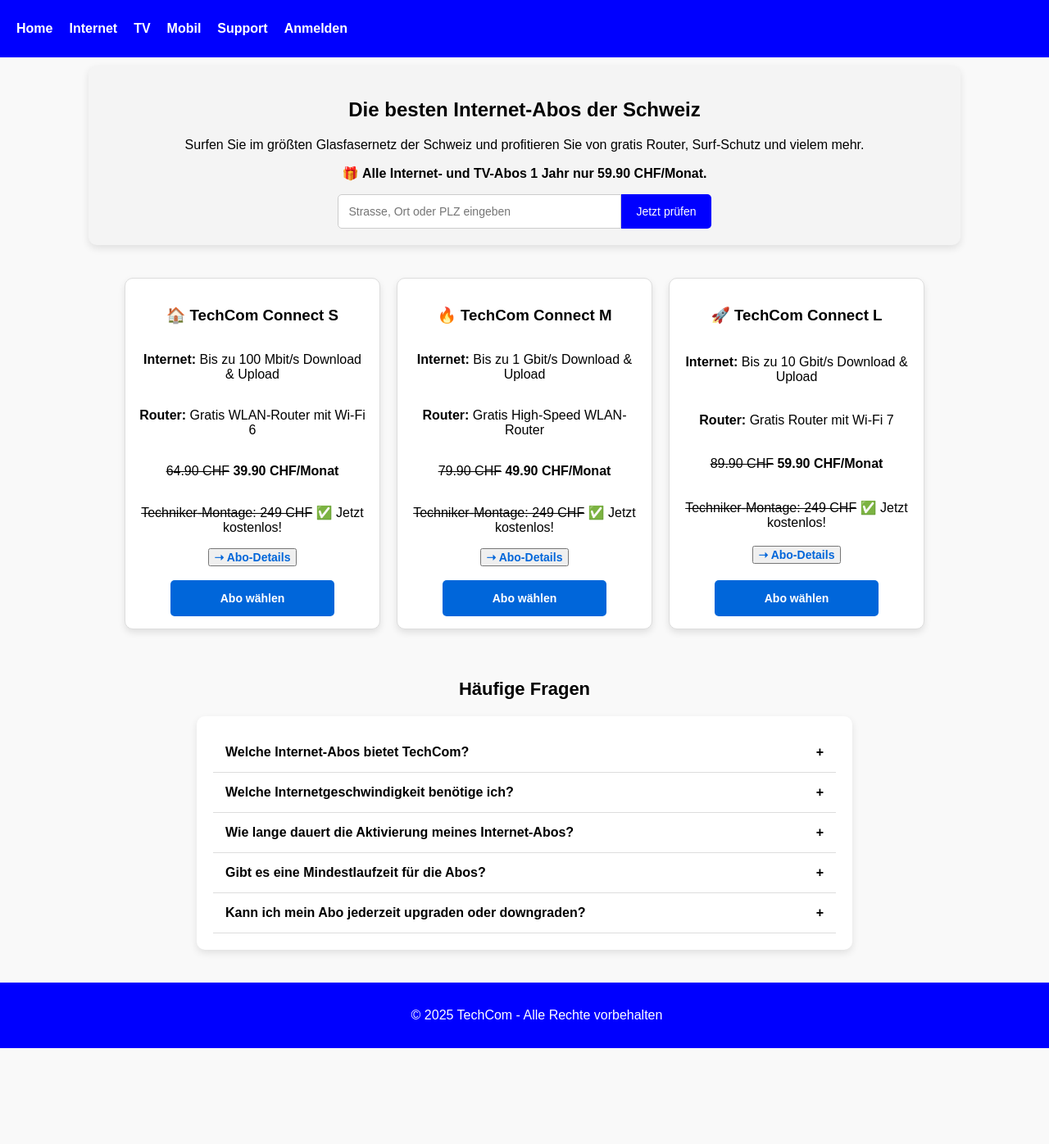
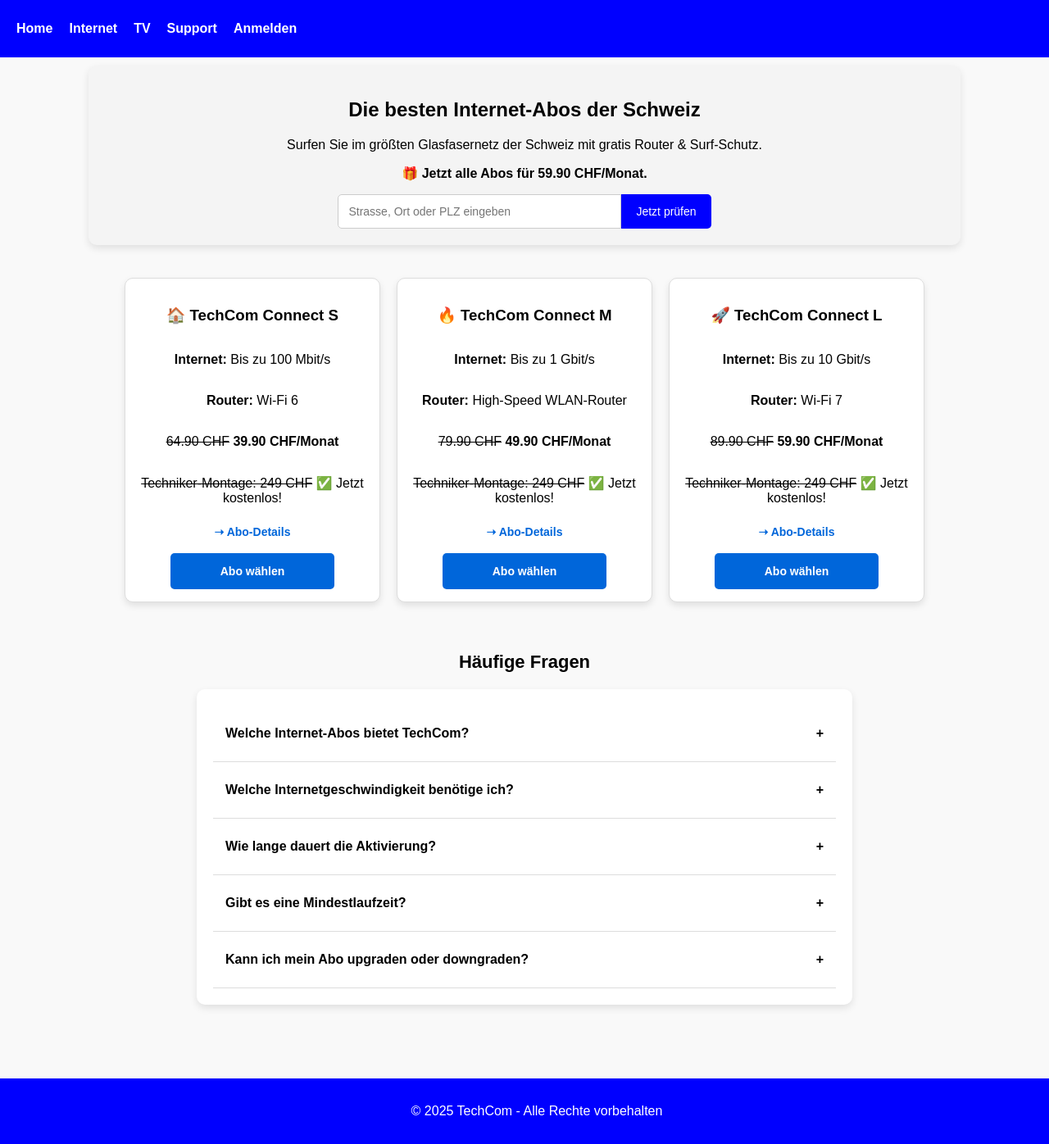
Before and after one commit to Hasancanscript/Projektarbeit_Business_Intellingence, a React (Create React App) app in the folder projektarbeit_business_intelligence/: page /internet in a window 1280 px wide. Shown: the top 1396 px of the page at 82% size. Before the commit the page ends 1279 px from the top, so only its background shows below. Built offline with nearby package versions, Linux system fonts and the light colour scheme.

Commit message:
Update 2.1

```diff
--- a/projektarbeit_business_intelligence/src/App.js
+++ b/projektarbeit_business_intelligence/src/App.js
@@ -4,14 +4,14 @@
 import LandingPage from './LandingPage';
 import ProduktePage from './ProduktePage';
 import TvPage from './TvPage';
-import InternetPage from './InternetPage';  // <- Stelle sicher, dass diese Datei existiert
+import InternetPage from './InternetPage';
 
 function App() {
   return (
     <Router>
       <Routes>
         <Route path="/" element={<LandingPage />} />
-        <Route path="/product" element={<ProduktePage />} />
+        <Route path="/produkte" element={<ProduktePage />} />
         <Route path="/tv" element={<TvPage />} />
         <Route path="/internet" element={<InternetPage />} />
       </Routes>
--- a/projektarbeit_business_intelligence/src/InternetPage.js
+++ b/projektarbeit_business_intelligence/src/InternetPage.js
@@ -1,5 +1,5 @@
 import React, { useState } from "react";
-import "./styles.css"; // Stelle sicher, dass die Styles geladen werden
+import "./styles.css";
 
 function InternetPage() {
   const [openQuestion, setOpenQuestion] = useState(null);
@@ -17,7 +17,6 @@
             <li><a href="/">Home</a></li>
             <li><a href="/internet">Internet</a></li>
             <li><a href="/tv">TV</a></li>
-            <li><a href="#">Mobil</a></li>
             <li><a href="#">Support</a></li>
             <li><a href="#">Anmelden</a></li>
           </ul>
@@ -28,19 +27,20 @@
       <main>
         <section className="hero">
           <h1>Die besten Internet-Abos der Schweiz</h1>
-          <p>Surfen Sie im größten Glasfasernetz der Schweiz und profitieren Sie von gratis Router, Surf-Schutz und vielem mehr.</p>
-          <p className="promo">🎁 <strong>Alle Internet- und TV-Abos 1 Jahr nur 59.90 CHF/Monat.</strong></p>
+          <p>Surfen Sie im größten Glasfasernetz der Schweiz mit gratis Router & Surf-Schutz.</p>
+          <p className="promo">🎁 <strong>Jetzt alle Abos für 59.90 CHF/Monat.</strong></p>
           <div className="address-check">
             <input type="text" id="address" placeholder="Strasse, Ort oder PLZ eingeben" />
             <button className="check-availability">Jetzt prüfen</button>
           </div>
         </section>
 
+        {/* Produktübersicht */}
         <section className="products">
           {[
-            { title: "🏠 TechCom Connect S", speed: "Bis zu 100 Mbit/s Download & Upload", router: "Gratis WLAN-Router mit Wi-Fi 6", price: "39.90 CHF/Monat", oldPrice: "64.90 CHF" },
-            { title: "🔥 TechCom Connect M", speed: "Bis zu 1 Gbit/s Download & Upload", router: "Gratis High-Speed WLAN-Router", price: "49.90 CHF/Monat", oldPrice: "79.90 CHF" },
-            { title: "🚀 TechCom Connect L", speed: "Bis zu 10 Gbit/s Download & Upload", router: "Gratis Router mit Wi-Fi 7", price: "59.90 CHF/Monat", oldPrice: "89.90 CHF" }
+            { title: "🏠 TechCom Connect S", speed: "Bis zu 100 Mbit/s", router: "Wi-Fi 6", price: "39.90 CHF/Monat", oldPrice: "64.90 CHF" },
+            { title: "🔥 TechCom Connect M", speed: "Bis zu 1 Gbit/s", router: "High-Speed WLAN-Router", price: "49.90 CHF/Monat", oldPrice: "79.90 CHF" },
+            { title: "🚀 TechCom Connect L", speed: "Bis zu 10 Gbit/s", router: "Wi-Fi 7", price: "59.90 CHF/Monat", oldPrice: "89.90 CHF" }
           ].map((product, index) => (
             <div className="product" key={index}>
               <h3>{product.title}</h3>
@@ -48,22 +48,22 @@
               <p><strong>Router:</strong> {product.router}</p>
               <p className="price"><del>{product.oldPrice}</del> <strong>{product.price}</strong></p>
               <p className="montage"><del>Techniker-Montage: 249 CHF</del> ✅ Jetzt kostenlos!</p>
-              <button className="details-link">➝ Abo-Details</button>
+              <a href="#" className="details-link">➝ Abo-Details</a>
               <button className="subscribe-btn">Abo wählen</button>
             </div>
           ))}
         </section>
 
-        {/* Häufige Fragen (FAQ) mit modernem Design */}
+        {/* FAQ-Bereich */}
         <section className="faq">
           <h2>Häufige Fragen</h2>
           <div className="faq-container">
             {[
               { question: "Welche Internet-Abos bietet TechCom?", answer: "TechCom bietet verschiedene Internet-Abos mit Geschwindigkeiten von 100 Mbit/s bis 10 Gbit/s." },
-              { question: "Welche Internetgeschwindigkeit benötige ich?", answer: "Das hängt von Ihrem Bedarf ab. Für normales Surfen reicht 100 Mbit/s, für Streaming und Gaming empfehlen wir 1 Gbit/s oder mehr." },
-              { question: "Wie lange dauert die Aktivierung meines Internet-Abos?", answer: "Die Aktivierung dauert in der Regel 2–5 Werktage, abhängig von der Adresse." },
-              { question: "Gibt es eine Mindestlaufzeit für die Abos?", answer: "Ja, unsere Internet-Abos haben eine Mindestlaufzeit von 12 Monaten." },
-              { question: "Kann ich mein Abo jederzeit upgraden oder downgraden?", answer: "Ja, ein Upgrade ist jederzeit möglich. Ein Downgrade kann nach Ablauf der Mindestlaufzeit erfolgen." }
+              { question: "Welche Internetgeschwindigkeit benötige ich?", answer: "Das hängt von Ihrem Bedarf ab. Normales Surfen: 100 Mbit/s, Streaming & Gaming: 1 Gbit/s oder mehr." },
+              { question: "Wie lange dauert die Aktivierung?", answer: "Die Aktivierung dauert in der Regel 2–5 Werktage." },
+              { question: "Gibt es eine Mindestlaufzeit?", answer: "Ja, die Mindestlaufzeit beträgt 12 Monate." },
+              { question: "Kann ich mein Abo upgraden oder downgraden?", answer: "Ein Upgrade ist jederzeit möglich. Ein Downgrade nach 12 Monaten." }
             ].map((item, index) => (
               <div key={index} className="faq-item">
                 <button className="faq-question" onClick={() => toggleQuestion(index)}>
--- a/projektarbeit_business_intelligence/src/LandingPage.js
+++ b/projektarbeit_business_intelligence/src/LandingPage.js
@@ -15,7 +15,6 @@
             <li><a href="/">Home</a></li>
             <li><a href="/internet">Internet</a></li>
             <li><a href="/tv">TV</a></li>
-            <li><a href="#">Mobil</a></li>
             <li><a href="#">Support</a></li>
             <li><a href="#">Anmelden</a></li>
           </ul>
--- a/projektarbeit_business_intelligence/src/TvPage.js
+++ b/projektarbeit_business_intelligence/src/TvPage.js
@@ -7,11 +7,10 @@
         <nav>
           <ul>
             <li><a href="/">Home</a></li>
-            <li><a href="/produkte">Internet</a></li>
+            <li><a href="/internet">Internet</a></li> {/* Fix: War vorher /produkte */}
             <li><a href="/tv">TV</a></li>
-            <li><button className="link-button">Mobil</button></li>
-            <li><button className="link-button">Support</button></li>
-            <li><button className="link-button">Anmelden</button></li>
+            <li><a href="#">Support</a></li>
+            <li><a href="#">Anmelden</a></li>
           </ul>
         </nav>
       </header>
--- a/projektarbeit_business_intelligence/src/styles.css
+++ b/projektarbeit_business_intelligence/src/styles.css
@@ -25,13 +25,6 @@
   z-index: 1000;
 }
 
-/* Logo */
-.logo-container img {
-  width: 160px;
-  height: auto;
-  margin-left: 10px;
-}
-
 /* Navigation */
 nav ul {
   list-style: none;
@@ -52,6 +45,12 @@
   text-decoration: underline;
 }
 
+/* Hauptbereich, um den Footer immer nach unten zu drücken */
+main {
+  flex-grow: 1;
+  padding-bottom: 50px; /* Platz für den Footer */
+}
+
 /* Hero-Bereich */
 .hero {
   padding: 20px;
@@ -64,7 +63,7 @@
   box-shadow: 0px 4px 10px rgba(0, 0, 0, 0.1);
 }
 
-/* Adressprüfung im Swisscom-Style */
+/* Adressprüfung */
 .address-check {
   display: flex;
   justify-content: center;
@@ -130,16 +129,19 @@
 
 /* Abo-Details Link */
 .details-link {
-  display: block;
-  margin-bottom: 12px;
+  display: inline-block;
   font-size: 14px;
   color: #0066da;
   text-decoration: none;
   font-weight: bold;
+  padding: 8px 12px;
+  border-radius: 5px;
+  transition: all 0.3s ease;
 }
 
 .details-link:hover {
   text-decoration: underline;
+  color: #0046be;
 }
 
 /* Abo wählen Button */
@@ -155,7 +157,9 @@
   width: 100%;
   max-width: 200px;
   font-weight: bold;
-  margin-top: 5px;
+  text-align: center;
+  display: block;
+  margin-top: 10px;
 }
 
 .subscribe-btn:hover {
@@ -175,6 +179,7 @@
   margin-bottom: 20px;
 }
 
+/* FAQ Container */
 .faq-container {
   background: white;
   border-radius: 10px;
@@ -182,10 +187,13 @@
   padding: 20px;
 }
 
+/* Einzelne FAQ-Fragen */
 .faq-item {
   border-bottom: 1px solid #ddd;
+  padding: 10px 0;
 }
 
+/* FAQ-Fragen-Button */
 .faq-question {
   background: none;
   border: none;
@@ -198,6 +206,8 @@
   justify-content: space-between;
   align-items: center;
   font-weight: bold;
+  color: #000000;
+  transition: background 0.3s ease;
 }
 
 .faq-question:hover {
@@ -205,6 +215,7 @@
   border-radius: 5px;
 }
 
+/* FAQ-Antworten */
 .faq-answer {
   padding: 15px;
   background: #f9f9f9;
@@ -236,12 +247,12 @@
   text-decoration: underline;
 }
 
-/* Footer */
+/* Footer bleibt immer unten */
 footer {
   background-color: blue;
   color: white;
   text-align: center;
   padding: 15px;
   width: 100%;
-  margin-top: 20px;
+  margin-top: auto; /* Automatische Platzierung unten */
 }
```
